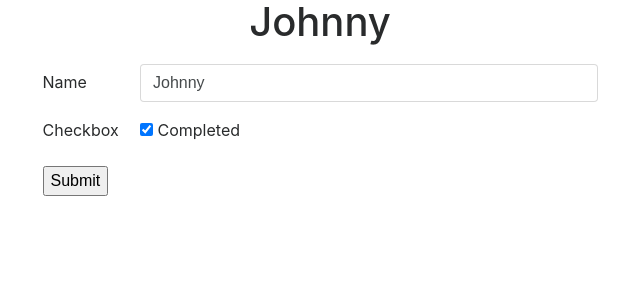
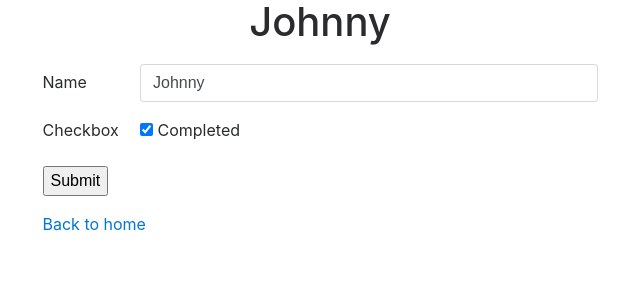
Before and after one commit to chrismomdjian/christmas-wish-list, a Flask app: page /edit/1 in a window 1280 px wide. Shown: the top 300 px of the page, without its empty margins (320-960 px from the left). Run offline with Flask 2, Linux system fonts and the light colour scheme; data comes from the database, SQL or seed files in the repository; some libraries are stand-ins or nearby versions.

Commit message:
edited home buttons

```diff
--- a/templates/add.html
+++ b/templates/add.html
@@ -16,5 +16,5 @@
     </div>
   </form>
 
-  <a href="{{ url_for('index') }}"><button>Back to home</button></a>
+  <a href="{{ url_for('index') }}">Back to home</a>
 {% endblock %}
--- a/templates/edit.html
+++ b/templates/edit.html
@@ -41,5 +41,7 @@
       </div>
     </div>
   </form>
+
+  <a href="{{ url_for('index') }}">Back to home</a>
 </div>
 {% endblock %}
```
